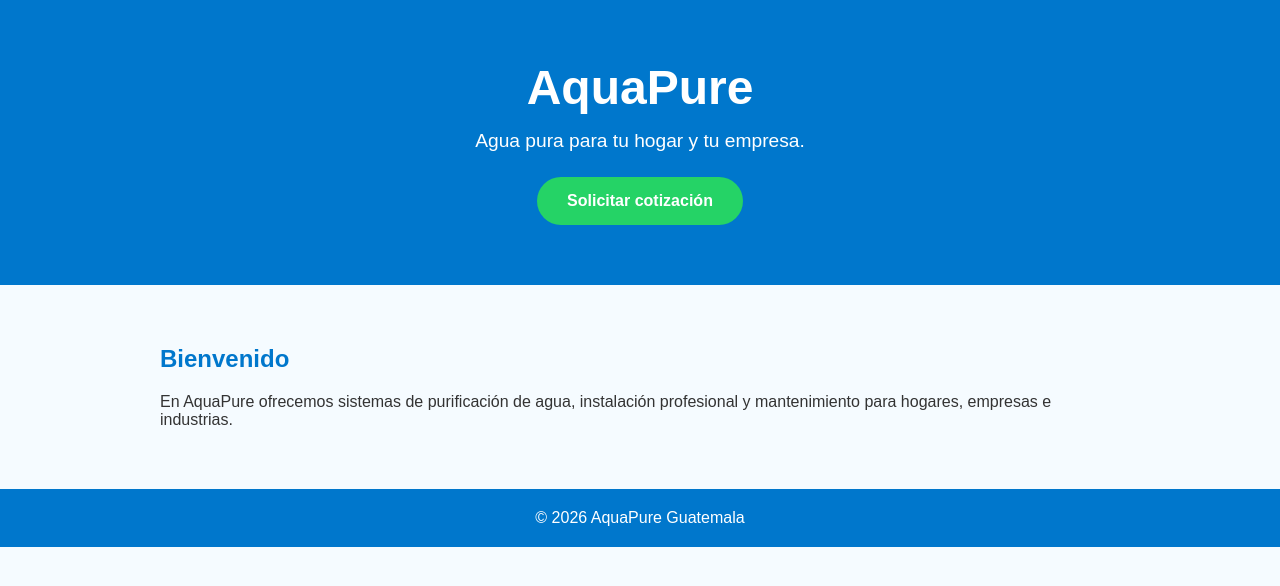
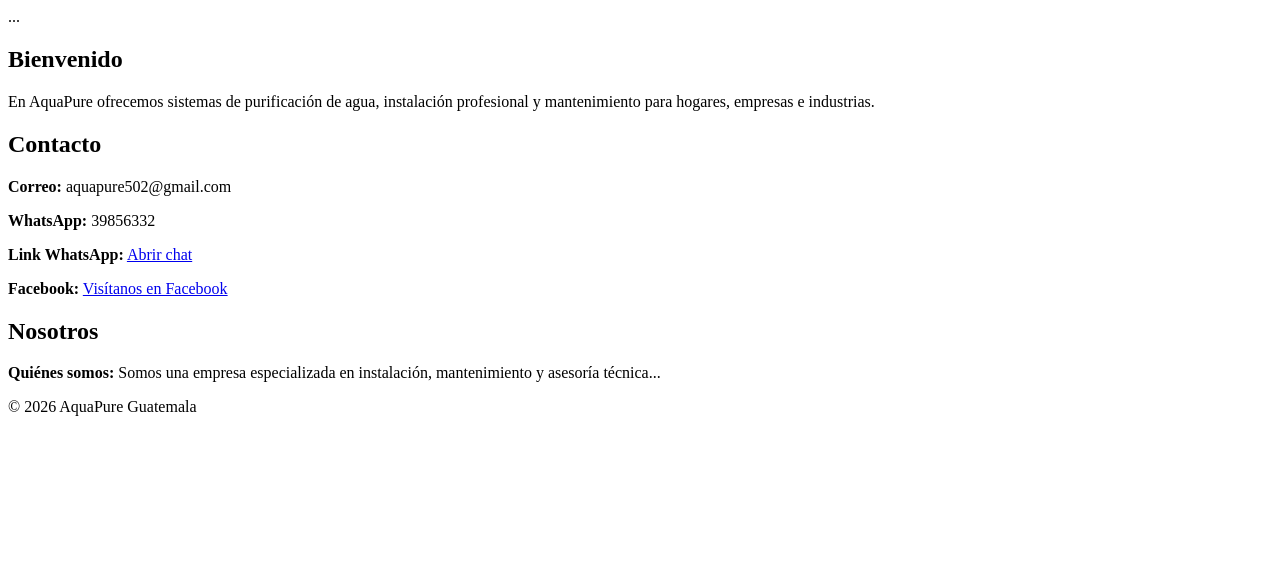
Before and after one commit to aquapure502/AquaPure, a plain HTML site: page index.html in a window 1280 px wide. Drawn offline with Linux system fonts and the light colour scheme.

```diff
--- a/index.html
+++ b/index.html
@@ -1,100 +1,38 @@
-<!DOCTYPE html>
-<html lang="es">
-<head>
-    <meta charset="UTF-8">
-    <meta name="viewport" content="width=device-width, initial-scale=1.0">
-    <title>AquaPure Guatemala</title>
-
-    <style>
-        *{
-            margin:0;
-            padding:0;
-            box-sizing:border-box;
-            font-family:Arial, Helvetica, sans-serif;
-        }
-
-        body{
-            background:#f5fbff;
-            color:#333;
-        }
-
-        header{
-            background:#0077cc;
-            color:white;
-            text-align:center;
-            padding:60px 20px;
-        }
-
-        header h1{
-            font-size:3em;
-        }
-
-        header p{
-            margin-top:15px;
-            font-size:1.2em;
-        }
-
-        .boton{
-            display:inline-block;
-            margin-top:25px;
-            background:#25D366;
-            color:white;
-            padding:15px 30px;
-            text-decoration:none;
-            border-radius:50px;
-            font-weight:bold;
-        }
-
-        section{
-            max-width:1000px;
-            margin:auto;
-            padding:60px 20px;
-        }
-
-        h2{
-            color:#0077cc;
-            margin-bottom:20px;
-        }
-
-        footer{
-            background:#0077cc;
-            color:white;
-            text-align:center;
-            padding:20px;
-        }
-    </style>
-</head>
-
-<body>
-
-<header>
-    <h1>AquaPure</h1>
-
-    <p>Agua pura para tu hogar y tu empresa.</p>
-
-    <a class="boton" href="https://wa.me/50230458944">
-        Solicitar cotización
-    </a>
-
-</header>
-
+...
 <section>
-
     <h2>Bienvenido</h2>
-
     <p>
         En AquaPure ofrecemos sistemas de purificación de agua,
         instalación profesional y mantenimiento para hogares,
         empresas e industrias.
     </p>
-
 </section>
 
+<!-- Aquí van las nuevas secciones -->
+<section id="contacto">
+    <h2>Contacto</h2>
+    <p><strong>Correo:</strong> aquapure502@gmail.com</p>
+    <p><strong>WhatsApp:</strong> 39856332</p>
+    <p><strong>Link WhatsApp:</strong>
+        <a href="https://wa.me/message/HGVGMG5HMFBRL1" target="_blank">Abrir chat</a>
+    </p>
+    <p><strong>Facebook:</strong>
+        <a href="https://www.facebook.com/share/1FD3mhnrQk/" target="_blank">Visítanos en Facebook</a>
+    </p>
+</section>
+
+<section id="nosotros">
+    <h2>Nosotros</h2>
+    <p>
+        <strong>Quiénes somos:</strong> Somos una empresa especializada en instalación, mantenimiento y asesoría técnica...
+    </p>
+</section>
+
+<!-- Continúas con Servicios, Misión, Visión, Productos y Diferenciador -->
+
 <footer>
-
     © 2026 AquaPure Guatemala
-
 </footer>
 
 </body>
-</html> <!-- Actualizacion -->
+</html>
```
Lines whose indentation alone changed are shown as unchanged.
